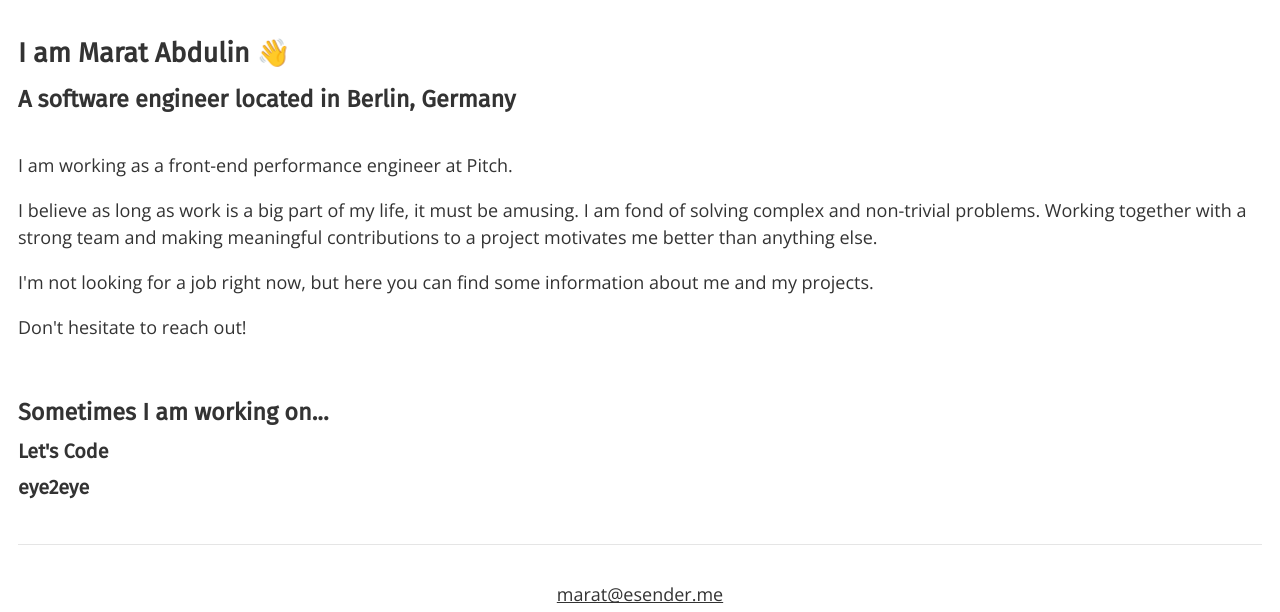
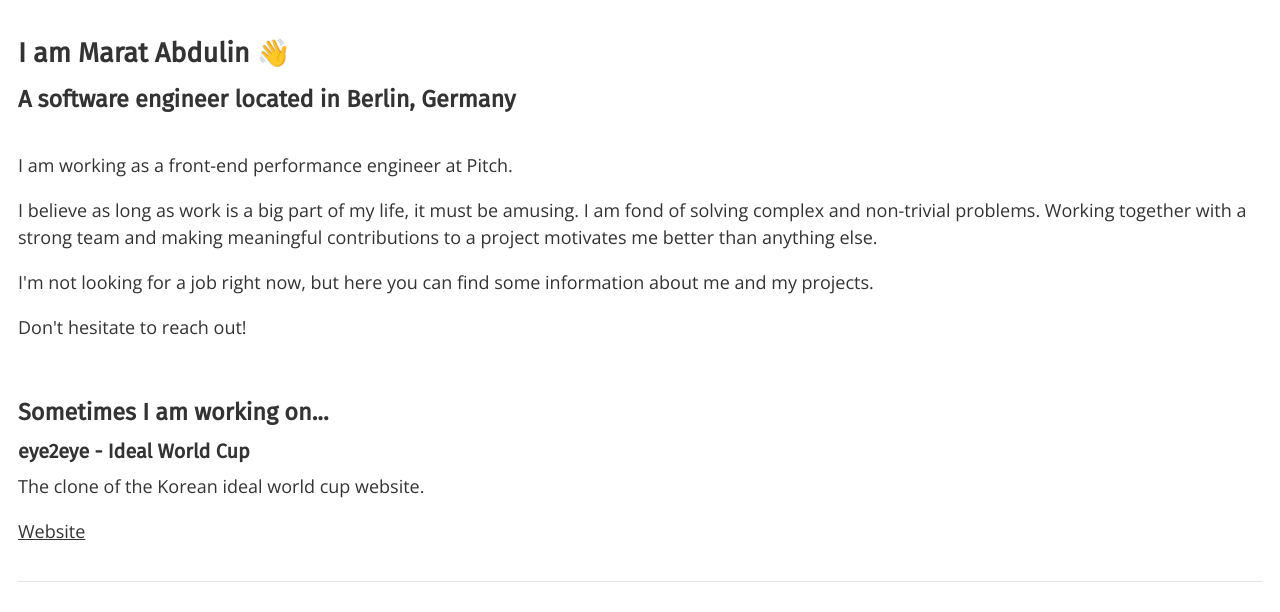
Before and after one commit to esender/esender.me-old, a Gatsby site: page / in a window 1280 px wide. Shown: the part 83-695 px from the top of the page. Built offline with nearby package versions, Linux system fonts and the light colour scheme; Gatsby itself is replaced by a stand-in of ours; some packages are replaced by stand-ins of ours.

Commit message:
Projects list

```diff
--- a/src/pages/index.js
+++ b/src/pages/index.js
@@ -4,7 +4,6 @@ import SEO from "../components/SEO/SEO";
 import { Link } from "gatsby";
 import * as styles from "../styles/homepage.module.css";
 
-// markup#663399
 const IndexPage = () => {
   return (
     <Layout>
@@ -26,8 +25,11 @@ const IndexPage = () => {
 
       <div className={styles.projects}>
         <h2>Sometimes I am working on...</h2>
-        <h3>Let's Code</h3>
-        <h3>eye2eye</h3>
+        <h3>eye2eye -  Ideal World Cup</h3>
+        <p>
+          The clone of the Korean ideal world cup website.
+        </p>
+        <a href="https://eye2eye.fun">Website</a>
       </div>
     </Layout>
   );
```
